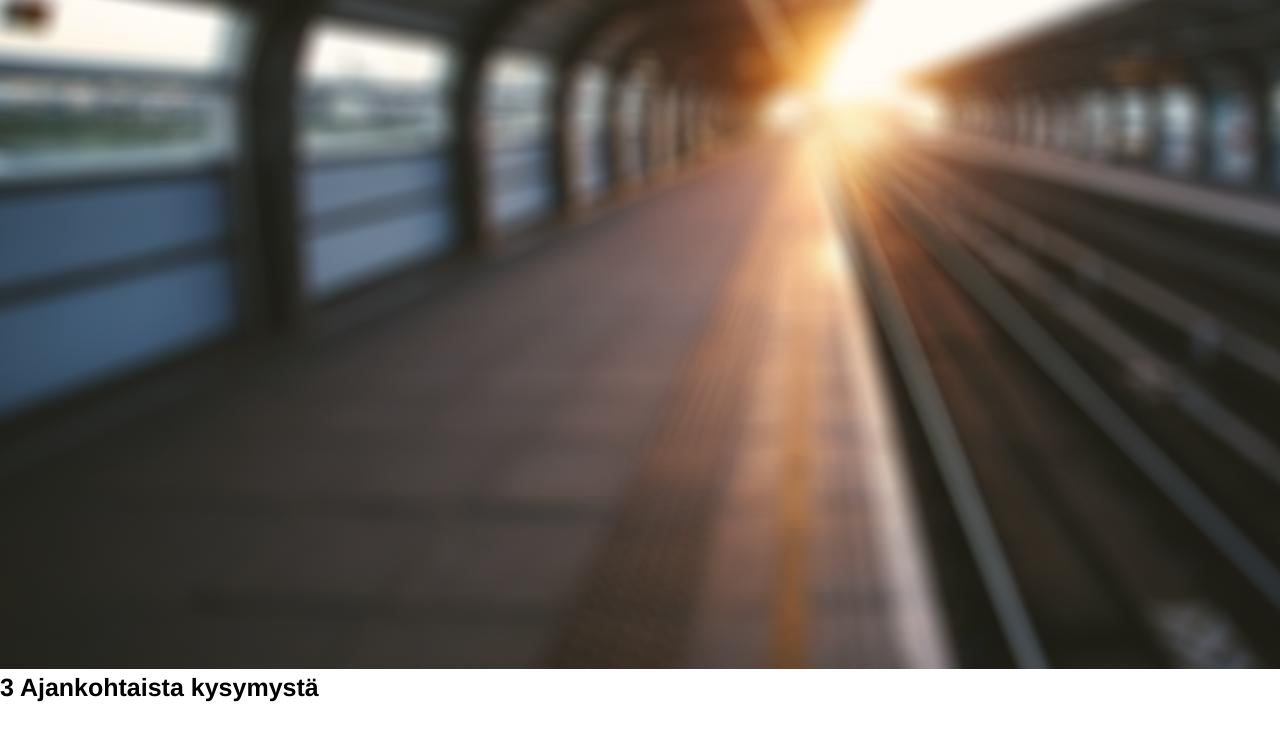
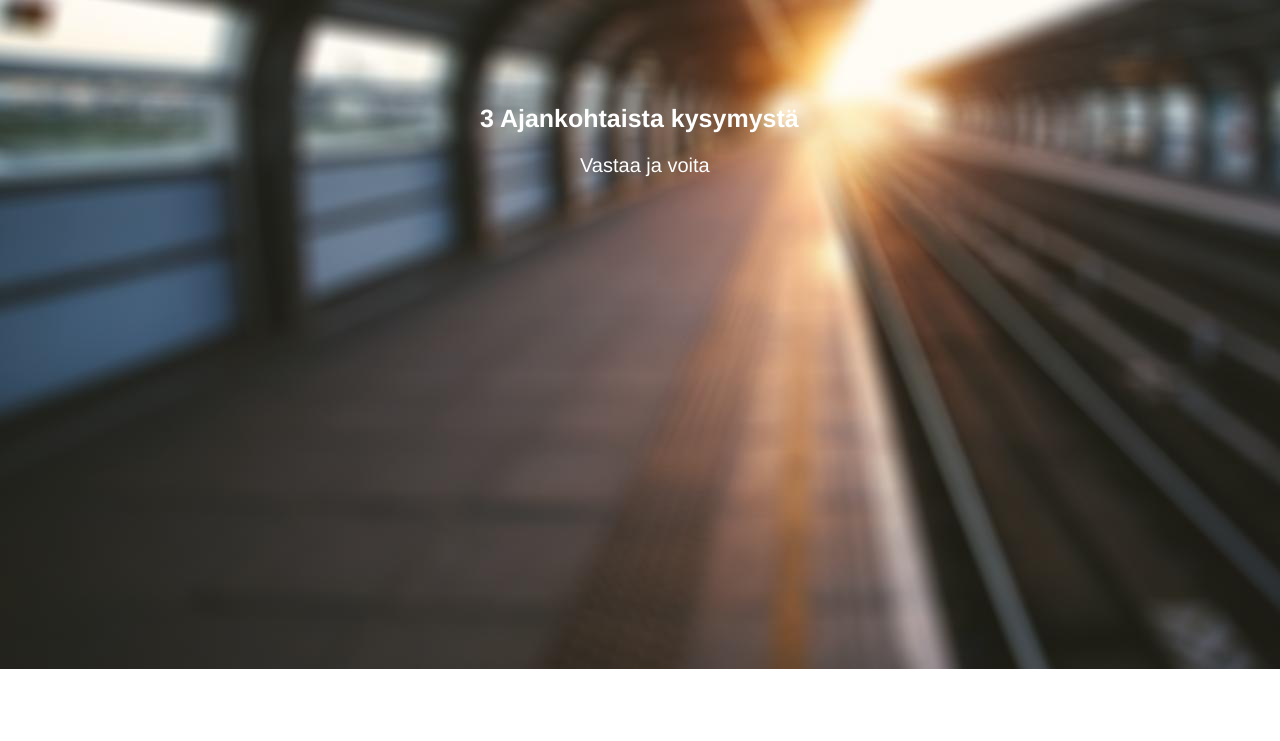
Before and after one commit to Xana8U/Hakemus, a Django app: page /hakemus/ in a window 1280 px wide; the page is wider, and only the part inside the window is pictured. Shown: the top 741 px of that part. Run offline with Django 3.2, Linux system fonts and the light colour scheme.

Commit message:
- started editing css - editing html divs

```diff
--- a/Hakemus/static/Hakemus/reset.css
+++ b/Hakemus/static/Hakemus/reset.css
@@ -135,6 +135,7 @@ strong {
 }
 
 img {
+  position: relative;
   color: transparent;
   font-size: 0;
   vertical-align: middle;
--- a/Hakemus/static/Hakemus/text.css
+++ b/Hakemus/static/Hakemus/text.css
@@ -28,7 +28,10 @@ hr {
 ----------------------------------------------------------------------------------------------------*/
 
 h1 {
+  position: absolute;
+  top: 100px;
   font-size: 25px;
+  color: white;
 }
 
 h2 {
@@ -66,7 +69,14 @@ li {
   margin-left: 30px;
 }
 
-p,
+p {
+  position: absolute;
+  font-size: 20px;
+  padding-left: 100px;
+  top: 150px;
+  color: white;
+}
+
 dl,
 hr,
 h1,
--- a/Hakemus/templates/Hakemus/index.html
+++ b/Hakemus/templates/Hakemus/index.html
@@ -6,8 +6,27 @@
     <title>Title</title>
 </head>
 <body>
-<img src="/static/img/banner.jpg" />
 
-<h1>3 Ajankohtaista kysymystä</h1>
+<div id="site-container">
+    <div id="header" class="container"
+        <div class="container_12">
+            <div id="logo" class="prefix_1 aplha">
+                <img src="/static/img/banner.jpg" alt="" />
+            </div>
+        </div>
+        <div id="text" class="container">
+            <div class="container_12">
+                <div class="prefix_4 alpha">
+                    <h1><span>3 Ajankohtaista kysymystä</span></h1>
+                </div>
+                <div class="prefix_4 omega">
+                    <p><span>Vastaa ja voita</span></p>
+                </div>
+            </div>
+        </div>
+    </div>
+
+</div>
+
 </body>
 </html>
```
